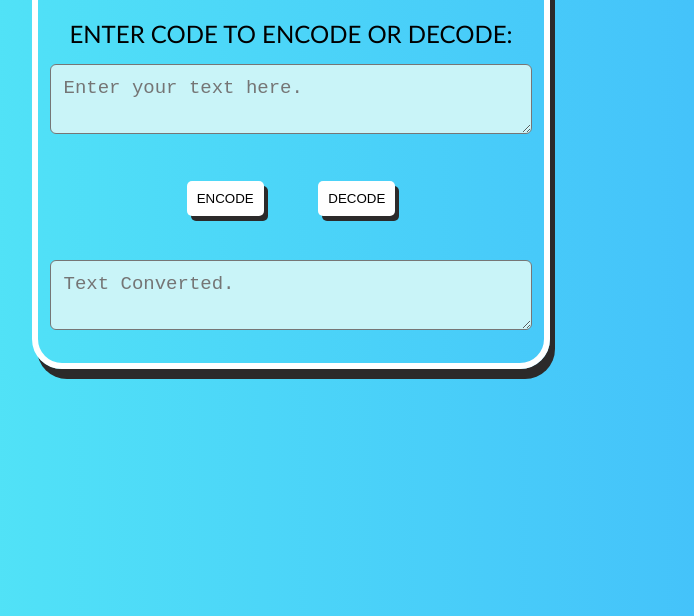
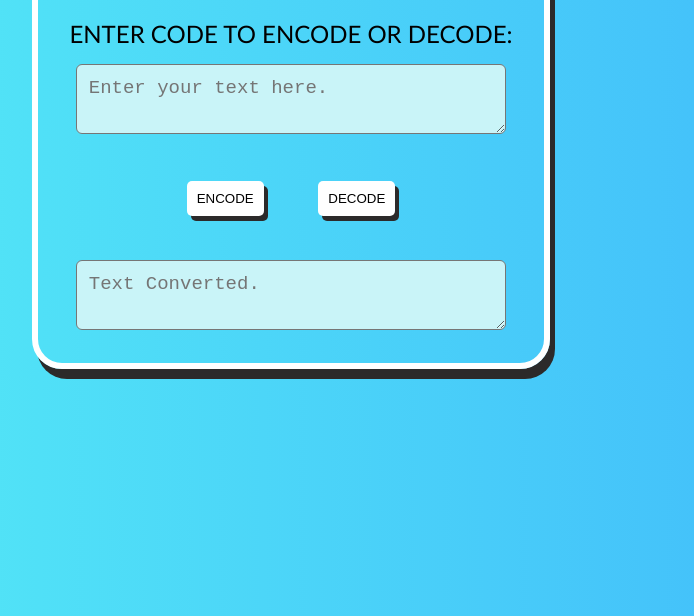
Before and after one commit to Rahmath-001/DOM, a plain HTML site: page Day-2/base64/index.html in a window 1280 px wide. Shown: the part 184-800 px from the top of the page, without its empty margins (349-1043 px from the left). Drawn offline with Linux system fonts and the light colour scheme.

Commit message:
BASE 64 CLI UPDATED

```diff
--- a/Day-2/base64/style.css
+++ b/Day-2/base64/style.css
@@ -58,7 +58,7 @@ body {
     font-size:19px;
     padding: 12px;
     border-radius: 6px;
-    min-width: 90%;
+    min-width: 80%;
     background-color: rgb(201, 244, 248);
 }
 
@@ -67,6 +67,13 @@ body {
     font-size:19px;
     padding: 12px;
     border-radius: 6px;
-    min-width: 90%;
+    min-width: 80%;
     background-color: rgb(201, 244, 248);
 }
+
+
+@media screen {
+    textarea {
+        width: 12px;
+    }
+}
```
